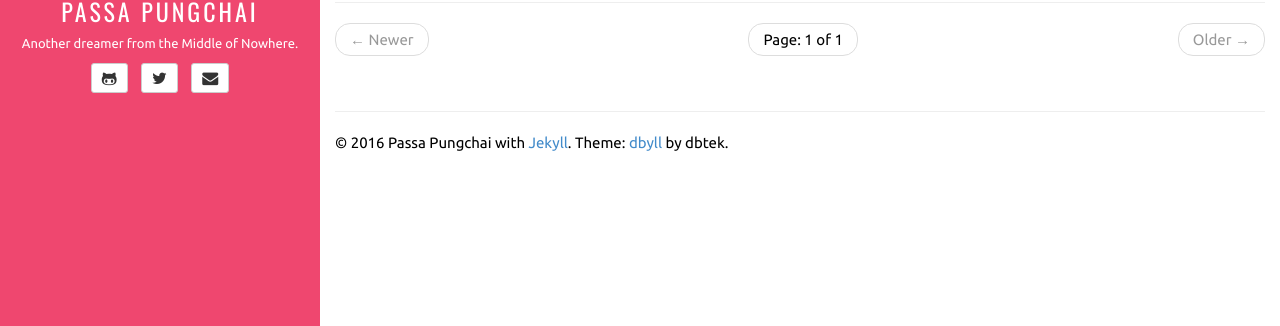
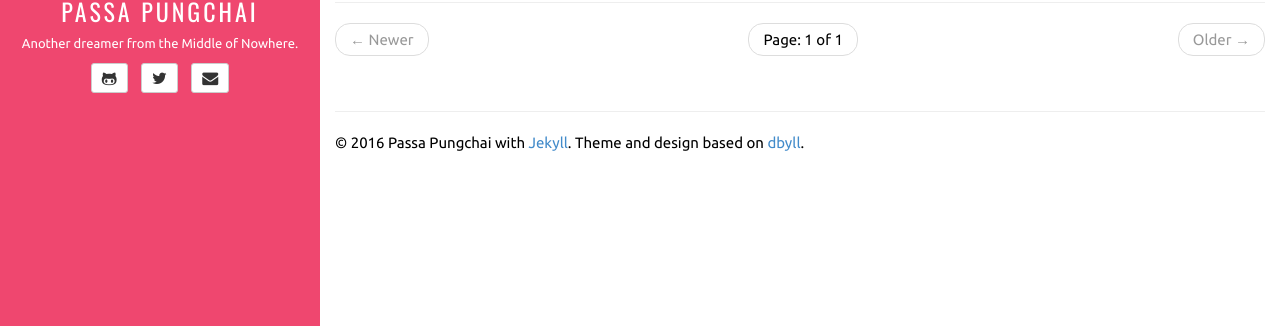
Before and after one commit to PassaEP/PassaEP.github.io, a Jekyll site: the page built from index.html, in a window 1280 px wide. Shown: the part 295-621 px from the top of the page. Built offline with Jekyll 4.4.1, drawn with Linux system fonts in a browser that asks for light colours; the list of posts is cut into pages by our own code.

Commit message:
Update default.html

```diff
--- a/_includes/default.html
+++ b/_includes/default.html
@@ -98,7 +98,7 @@
 		<footer>
 			<hr/>
 			<p>
-				&copy; {{ site.time | date: '%Y' }} {{ site.author.name }} with <a href="http://jekyllrb.com/">Jekyll</a>. Theme: <a href="https://github.com/dbtek/dbyll">dbyll</a> by dbtek.
+				&copy; {{ site.time | date: '%Y' }} {{ site.author.name }} with <a href="http://jekyllrb.com/">Jekyll</a>. Theme and design based on <a href="https://github.com/dbtek/dbyll">dbyll</a>.
 			</p>
 		</footer>
 	</div>
```
